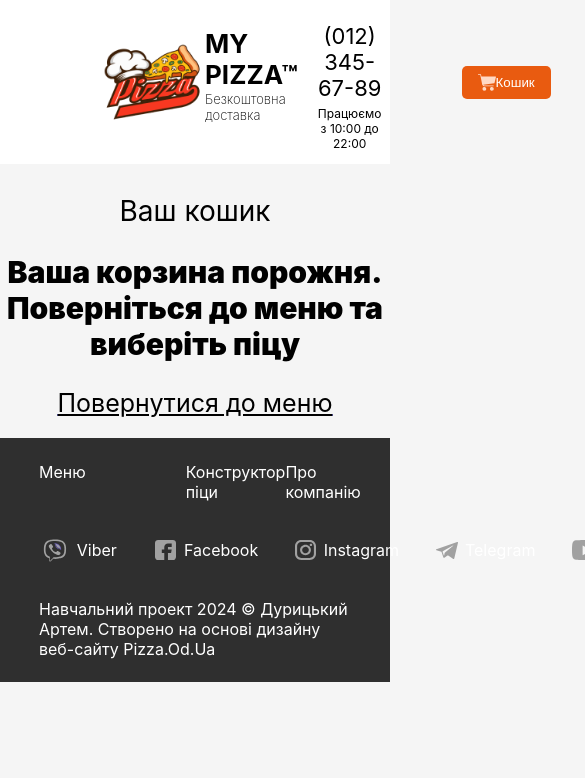
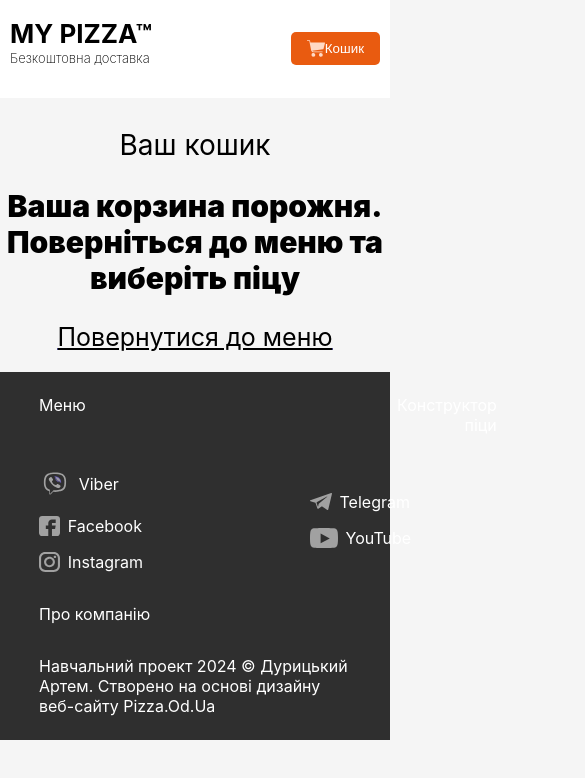
Before and after one commit to DyritskiyArtem/Pizzeria, a React (Create React App) app: page /basket in a window 390 px wide. Shown: the top 778 px of the page, 585 px wide, since content can reach past the window. Built offline with nearby package versions, Linux system fonts and the light colour scheme.

Commit message:
add adaptation

```diff
--- a/src/App.css
+++ b/src/App.css
@@ -70,6 +70,11 @@ nav button {
   display: flex;
   flex-direction: column;
   align-items: flex-start;
+}
+
+.header-left a{
+  color: #000;
+  text-decoration: none;
 }
 
 .slogon{
@@ -222,6 +227,8 @@ footer{
   gap: 100px;
 }
 
+.div2Media{display: none;}
+
 .linkFooter{
   color: #fff;
   text-decoration: none;
--- a/src/Basket.css
+++ b/src/Basket.css
@@ -238,3 +238,26 @@
   align-self: center;
   width: 50%;
 }
+
+
+@media (max-width: 974px){
+  .BasketPizza .divPrise {
+      margin: 0 0 2% 61%;
+  }
+}
+
+@media (max-width: 700px){
+  .BasketPizza{
+    display: flex;
+    flex-direction: column;
+
+    & img {
+      width: 200px;
+      height: 200px;
+  }
+  }
+
+  .BasketPizza .divPrise {
+      margin: 0 0 2% 61%;
+  }
+}
--- a/src/Basket.tsx
+++ b/src/Basket.tsx
@@ -1,4 +1,5 @@
 import React, { useState, useLayoutEffect } from "react";
+import './media.css';
 import './App.css';
 import './Basket.css';
 import { Pizza } from "./Main";
--- a/src/Footer.tsx
+++ b/src/Footer.tsx
@@ -1,5 +1,6 @@
 import React from "react";
 import './App.css';
+import './media.css';
 import { BrowserRouter as Router, Route, Link, Routes } from 'react-router-dom';
 
 function Footer() {
@@ -13,12 +14,17 @@ function Footer() {
                 <div className="div2"><Link className="linkFooter" to={'/aboutCompany'}><p>Про компанію</p></Link></div>
             </div>
             <div className="socialNetworks">
-                <p className="pSocialNetworks"><img src="./socialNetworks/Viber.svg" alt="Viber"/>Viber</p>
-                <p className="pSocialNetworks"><img src="./socialNetworks/Facebook.svg" alt="Facebook"/>Facebook</p>
-                <p className="pSocialNetworks"><img src="./socialNetworks/Instagram.svg" alt="Instagram"/>Instagram</p>
-                <p className="pSocialNetworks"><img src="./socialNetworks/Telegram.svg" alt="Telegram"/>Telegram</p>
-                <p className="pSocialNetworks"><img src="./socialNetworks/YouTube.svg" alt="YouTube"/>YouTube</p>
+                <div className="divSocialNetworks1">
+                    <p className="pSocialNetworks"><img src="./socialNetworks/Viber.svg" alt="Viber"/>Viber</p>
+                    <p className="pSocialNetworks"><img src="./socialNetworks/Facebook.svg" alt="Facebook"/>Facebook</p>
+                    <p className="pSocialNetworks"><img src="./socialNetworks/Instagram.svg" alt="Instagram"/>Instagram</p>
+                </div>
+                <div className="divSocialNetworks2">
+                    <p className="pSocialNetworks"><img src="./socialNetworks/Telegram.svg" alt="Telegram"/>Telegram</p>
+                    <p className="pSocialNetworks"><img src="./socialNetworks/YouTube.svg" alt="YouTube"/>YouTube</p>
+                </div>
             </div>
+            <div className="div2Media"><Link className="linkFooter" to={'/aboutCompany'}><p>Про компанію</p></Link></div>
             <div>
                 <p>Навчальний проект 2024 © Дурицький Артем. Створено на основі дизайну веб-сайту Pizza.Od.Ua</p>
             </div>
--- a/src/Header.tsx
+++ b/src/Header.tsx
@@ -1,5 +1,6 @@
 import React from "react";
 import './App.css';
+import './media.css';
 import logo from "./logo.png";
 import { Link } from "react-router-dom";
 
@@ -7,11 +8,13 @@ function Header() {
     return (
         <header>
             <div className="header-left">
-                <Link to="/"><img className="logo" src={logo} alt="Logo"/></Link>
-                <h1 className="logoH1">
-                    MY PIZZA™
-                    <p className="slogon">Безкоштовна доставка</p>
-                </h1>
+                <Link to="/">
+                    <img className="logo" src={logo} alt="Logo"/>
+                    <h1 className="logoH1">
+                        MY PIZZA™
+                        <p className="slogon">Безкоштовна доставка</p>
+                    </h1>
+                </Link>
             </div>
             <div className="phoneNumber">
                 <p className="phone">(012) 345-67-89</p>
--- a/src/Main.tsx
+++ b/src/Main.tsx
@@ -1,6 +1,7 @@
 import React, { useState, useEffect, useLayoutEffect } from "react";
 import baners from "./baners.png";
 import './App.css';
+import './media.css';
 import { BrowserRouter as Router, Route, Link, Routes } from 'react-router-dom';
 import { log } from "console";
 import { TwoHalfPizza } from "./PizzaMaker"
@@ -43,9 +44,9 @@ function Main({ pizzas, basket, setBasket, setPizzas }: MainProps) {
         </option>
     ));
 
-    useLayoutEffect(() => {
-        window.scrollTo(0, 0)
-    });
+    // useLayoutEffect(() => {
+    //     window.scrollTo(0, 0)
+    // });
 
     function addBasket(pizza: Pizza) {
         console.log(pizza);
@@ -99,6 +100,12 @@ function Main({ pizzas, basket, setBasket, setPizzas }: MainProps) {
         return price;
     }
 
+    const [screenWidth, setScreenWidth] = useState(window.innerWidth);
+
+useEffect(() => {
+  window.addEventListener("resize", function() { setScreenWidth(window.innerWidth) })
+}, []);
+
     return (
         <main>
             <div className="title">
@@ -125,7 +132,11 @@ function Main({ pizzas, basket, setBasket, setPizzas }: MainProps) {
                     </div>
                 )}
             </div>
-            <Carousel minWidth={1052} minHeight={273} images={["/carouselImg/baner1.png", "/carouselImg/baner2.png", "/carouselImg/baner3.png", "/carouselImg/baner4.png"]} dots={true} autoScroll={true}/>
+            {screenWidth <= 700 ?
+                <Carousel minWidth={1052} minHeight={273} images={["/carouselImg/baner1.png", "/carouselImg/baner2.png", "/carouselImg/baner3.png", "/carouselImg/baner4.png"]} dots={true} autoScroll={true}/> :
+                <Carousel minWidth={10} minHeight={273} images={["/carouselImg/baner1.png", "/carouselImg/baner2.png", "/carouselImg/baner3.png", "/carouselImg/baner4.png"]} dots={true} autoScroll={true}/>
+            }
+            {screenWidth}
         </main>
     )
 }
--- /dev/null
+++ b/src/media.css
@@ -0,0 +1,59 @@
+@media (max-width: 1029px){
+    footer{
+      padding: 2% 5%;
+    }
+    .socialNetworks{
+      gap: 13.1%;
+    }
+  }
+
+  @media (max-width: 974px){
+    header {padding: 1px 30px}
+
+    .BasketPizza .divPrise {
+        margin: 0 0 20% 50%;
+    }
+  }
+
+  @media (max-width: 938px){
+    .socialNetworks{
+      gap: 11.1%;
+    }
+  }
+
+  @media (max-width: 811px){
+    .socialNetworks{
+      gap: 10%;
+    }
+
+    footer{
+      padding: 2% 2%;
+    }
+  }
+
+  @media (max-width: 770px){
+    .phoneNumber{display: none;}
+  }
+
+  @media (max-width: 754px){
+    .socialNetworks{
+      display: flex;
+      gap: 56%;
+    }
+
+    footer{
+      padding: 2% 10%;
+    }
+  }
+
+  @media (max-width: 559px){
+    .div2{display: none;}
+    .div2Media{display: block;}
+
+    .div1{gap: 170%; text-align: right;}
+  }
+
+  @media (max-width: 511px){
+    header {padding: 1px 10px}
+    .logo{display: none;}
+  }
```
Also changed, not shown: 1 other file (tests, documents, lock files or other folders).
